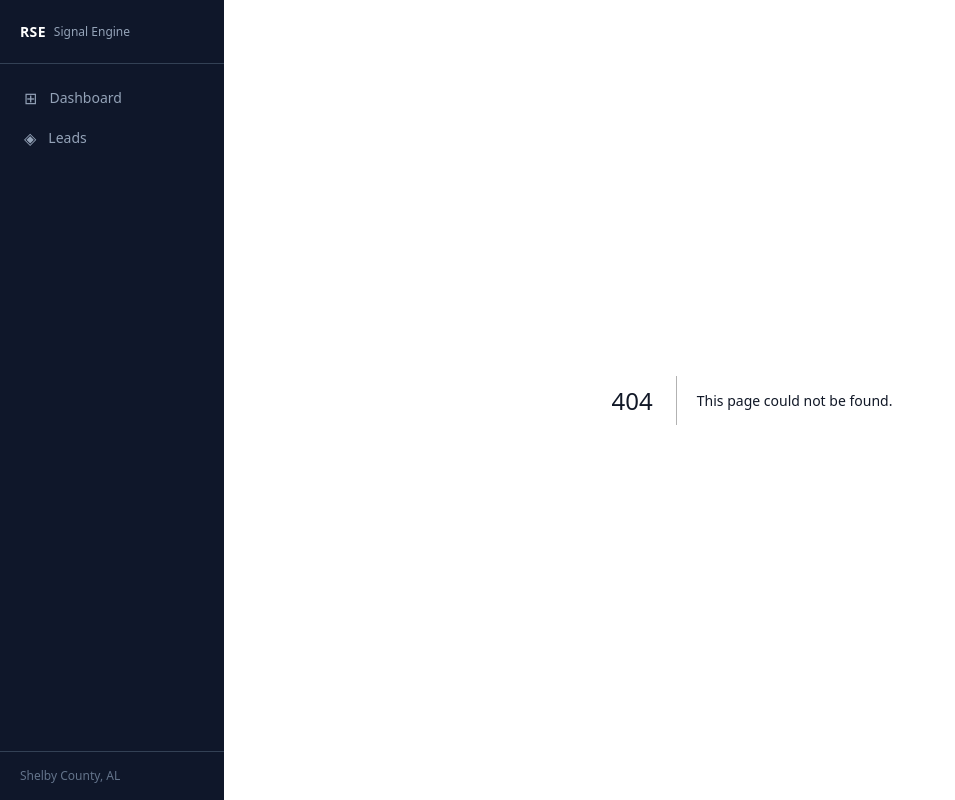
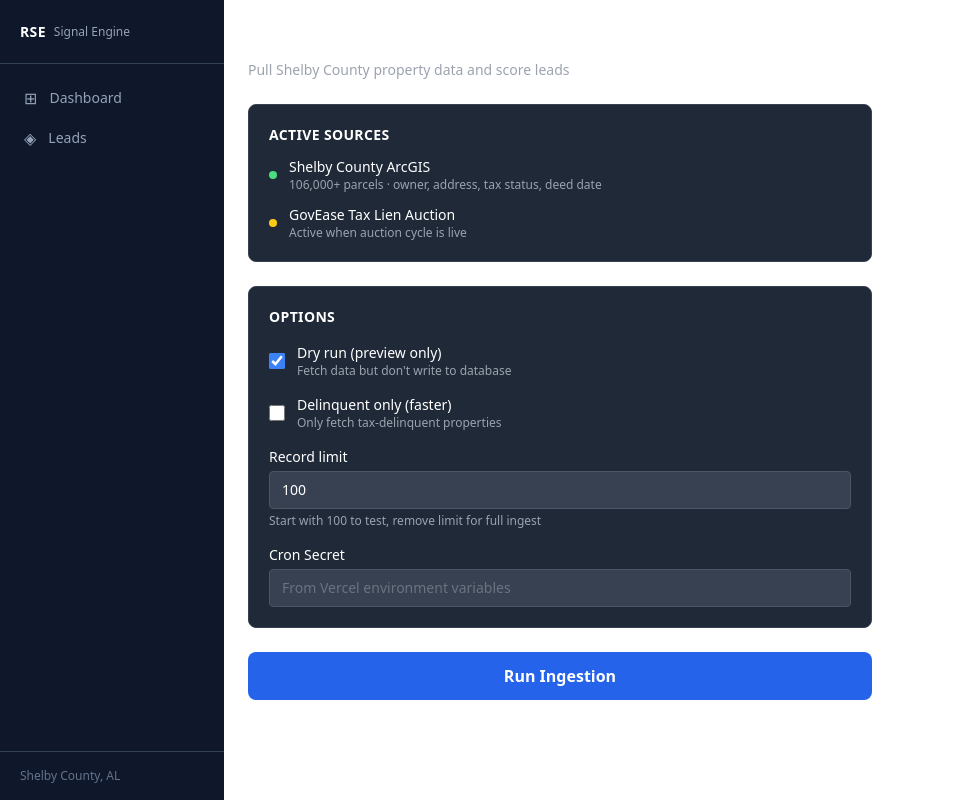
Before and after one commit to chrisj909/dev-rse, a Next.js app in the folder frontend/: page /ingest in a window 1280 px wide. Before the commit this address had no page. Shown: the whole page, without its empty margins (0-955 px from the left). Built offline with nearby package versions, Linux system fonts and the light colour scheme.

Commit message:
Add ingest page UI

```diff
--- /dev/null
+++ b/frontend/app/ingest/page.tsx
@@ -0,0 +1,142 @@
+'use client';
+import { useState } from 'react';
+
+interface IngestResult {
+  status: string;
+  fetched?: number;
+  upserted?: number;
+  signals?: { processed?: number; error?: string };
+  elapsed_seconds?: number;
+  sample?: unknown[];
+  error?: string;
+}
+
+export default function IngestPage() {
+  const [running, setRunning] = useState(false);
+  const [result, setResult] = useState<IngestResult | null>(null);
+  const [error, setError] = useState<string | null>(null);
+  const [dryRun, setDryRun] = useState(true);
+  const [delinquentOnly, setDelinquentOnly] = useState(false);
+  const [limit, setLimit] = useState('100');
+  const [cronSecret, setCronSecret] = useState('');
+
+  async function runIngest() {
+    setRunning(true);
+    setResult(null);
+    setError(null);
+    try {
+      const params = new URLSearchParams();
+      if (dryRun) params.set('dry_run', 'true');
+      if (delinquentOnly) params.set('delinquent_only', 'true');
+      if (limit) params.set('limit', limit);
+      const res = await fetch(`/api/ingest/run?${params}`, {
+        method: 'POST',
+        headers: {
+          'Content-Type': 'application/json',
+          ...(cronSecret ? { 'x-cron-secret': cronSecret } : {}),
+        },
+      });
+      const data = await res.json();
+      if (!res.ok) setError(data.detail ?? JSON.stringify(data));
+      else setResult(data);
+    } catch (e: unknown) {
+      setError(e instanceof Error ? e.message : 'Network error');
+    } finally {
+      setRunning(false);
+    }
+  }
+
+  return (
+    <div className="p-6 max-w-2xl space-y-6">
+      <div>
+        <h1 className="text-2xl font-bold text-white">Data Ingestion</h1>
+        <p className="text-gray-400 text-sm mt-1">Pull Shelby County property data and score leads</p>
+      </div>
+      <div className="bg-gray-800 rounded-lg border border-gray-700 p-5 space-y-3">
+        <h2 className="text-white font-semibold text-sm uppercase tracking-wide mb-3">Active Sources</h2>
+        <div className="flex items-center gap-3">
+          <span className="w-2 h-2 rounded-full bg-green-400" />
+          <div>
+            <p className="text-white text-sm font-medium">Shelby County ArcGIS</p>
+            <p className="text-gray-400 text-xs">106,000+ parcels · owner, address, tax status, deed date</p>
+          </div>
+        </div>
+        <div className="flex items-center gap-3">
+          <span className="w-2 h-2 rounded-full bg-yellow-400" />
+          <div>
+            <p className="text-white text-sm font-medium">GovEase Tax Lien Auction</p>
+            <p className="text-gray-400 text-xs">Active when auction cycle is live</p>
+          </div>
+        </div>
+      </div>
+      <div className="bg-gray-800 rounded-lg border border-gray-700 p-5 space-y-4">
+        <h2 className="text-white font-semibold text-sm uppercase tracking-wide">Options</h2>
+        <label className="flex items-center gap-3 cursor-pointer">
+          <input type="checkbox" checked={dryRun} onChange={e => setDryRun(e.target.checked)} className="w-4 h-4 rounded accent-blue-500" />
+          <div>
+            <p className="text-white text-sm">Dry run (preview only)</p>
+            <p className="text-gray-400 text-xs">Fetch data but don&apos;t write to database</p>
+          </div>
+        </label>
+        <label className="flex items-center gap-3 cursor-pointer">
+          <input type="checkbox" checked={delinquentOnly} onChange={e => setDelinquentOnly(e.target.checked)} className="w-4 h-4 rounded accent-blue-500" />
+          <div>
+            <p className="text-white text-sm">Delinquent only (faster)</p>
+            <p className="text-gray-400 text-xs">Only fetch tax-delinquent properties</p>
+          </div>
+        </label>
+        <div>
+          <label className="block text-white text-sm mb-1">Record limit</label>
+          <input type="number" value={limit} onChange={e => setLimit(e.target.value)} placeholder="Leave blank for all records" className="w-full bg-gray-700 border border-gray-600 text-white placeholder-gray-500 rounded px-3 py-2 text-sm focus:outline-none focus:border-blue-500" />
+          <p className="text-gray-400 text-xs mt-1">Start with 100 to test, remove limit for full ingest</p>
+        </div>
+        <div>
+          <label className="block text-white text-sm mb-1">Cron Secret</label>
+          <input type="password" value={cronSecret} onChange={e => setCronSecret(e.target.value)} placeholder="From Vercel environment variables" className="w-full bg-gray-700 border border-gray-600 text-white placeholder-gray-500 rounded px-3 py-2 text-sm focus:outline-none focus:border-blue-500" />
+        </div>
+      </div>
+      <button onClick={runIngest} disabled={running} className={`w-full py-3 rounded-lg font-semibold text-white transition-colors ${running ? 'bg-gray-600 cursor-not-allowed' : 'bg-blue-600 hover:bg-blue-500'}`}>
+        {running ? 'Running ingestion\u2026' : 'Run Ingestion'}
+      </button>
+      {error && (
+        <div className="bg-red-900/40 border border-red-700 rounded-lg p-4 text-red-300 text-sm">
+          <p className="font-semibold mb-1">Error</p><p>{error}</p>
+        </div>
+      )}
+      {result && (
+        <div className="bg-gray-800 rounded-lg border border-gray-700 p-5 space-y-4">
+          <div className="flex items-center gap-2">
+            <span className="w-2 h-2 rounded-full bg-green-400" />
+            <h2 className="text-white font-semibold">{result.status === 'dry_run' ? 'Dry Run Complete' : 'Ingestion Complete'}</h2>
+            {result.elapsed_seconds && <span className="text-gray-400 text-xs ml-auto">{result.elapsed_seconds}s</span>}
+          </div>
+          <div className="grid grid-cols-3 gap-3">
+            <div className="bg-gray-700 rounded p-3 text-center">
+              <p className="text-2xl font-bold text-white">{result.fetched ?? '\u2014'}</p>
+              <p className="text-gray-400 text-xs mt-1">Fetched</p>
+            </div>
+            <div className="bg-gray-700 rounded p-3 text-center">
+              <p className="text-2xl font-bold text-white">{result.upserted ?? '\u2014'}</p>
+              <p className="text-gray-400 text-xs mt-1">Upserted</p>
+            </div>
+            <div className="bg-gray-700 rounded p-3 text-center">
+              <p className="text-2xl font-bold text-green-400">
+                {typeof result.signals === 'object' && result.signals && 'processed' in result.signals ? result.signals.processed : '\u2014'}
+              </p>
+              <p className="text-gray-400 text-xs mt-1">Signals run</p>
+            </div>
+          </div>
+          {result.sample && result.sample.length > 0 && (
+            <div>
+              <p className="text-gray-400 text-xs uppercase tracking-wide mb-2">Sample (first 3)</p>
+              <pre className="bg-gray-900 rounded p-3 text-xs text-green-300 overflow-x-auto">{JSON.stringify(result.sample.slice(0, 3), null, 2)}</pre>
+            </div>
+          )}
+          {result.status !== 'dry_run' && (
+            <a href="/leads" className="block text-center text-blue-400 hover:text-blue-300 text-sm underline">View leads \u2192</a>
+          )}
+        </div>
+      )}
+    </div>
+  );
+}
```
